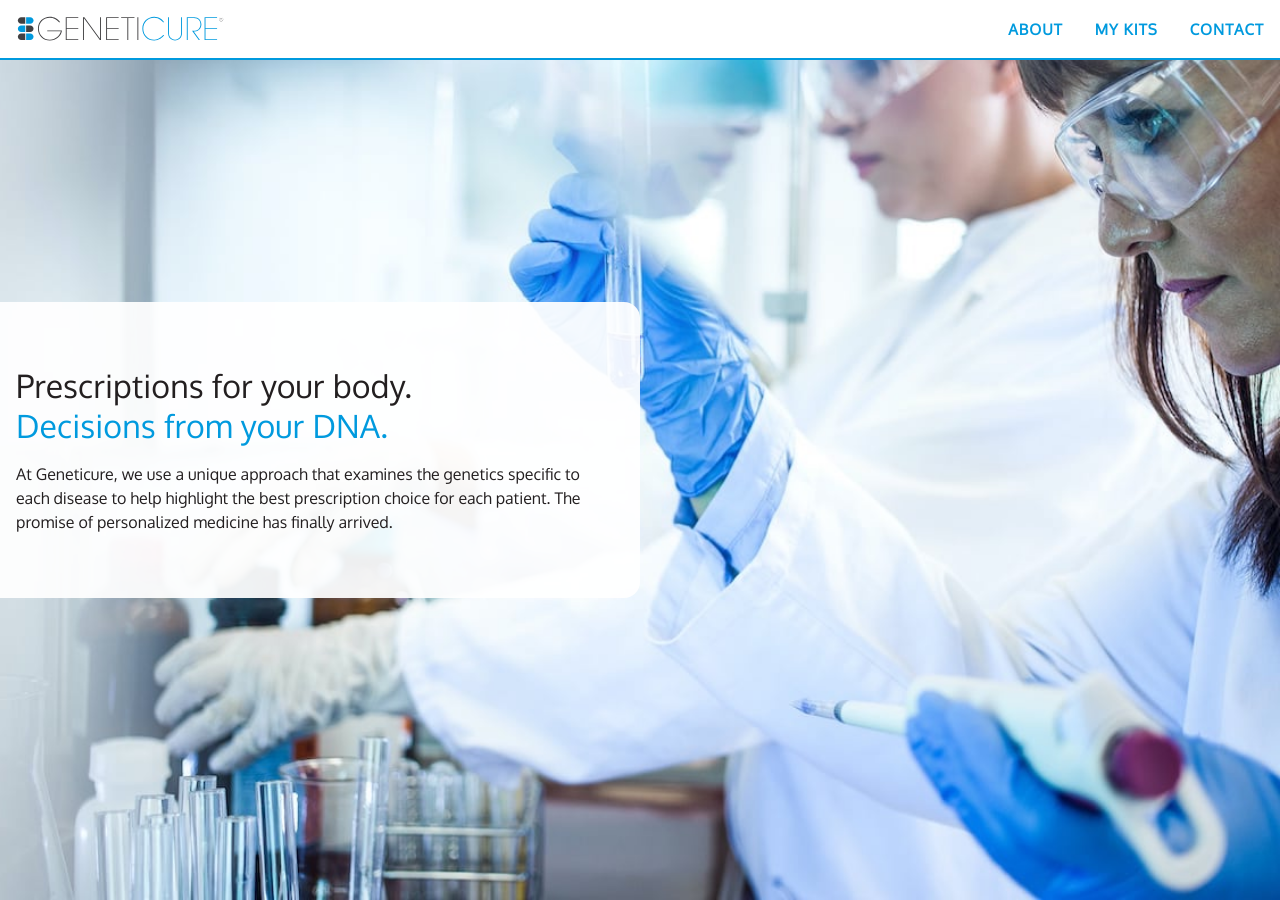
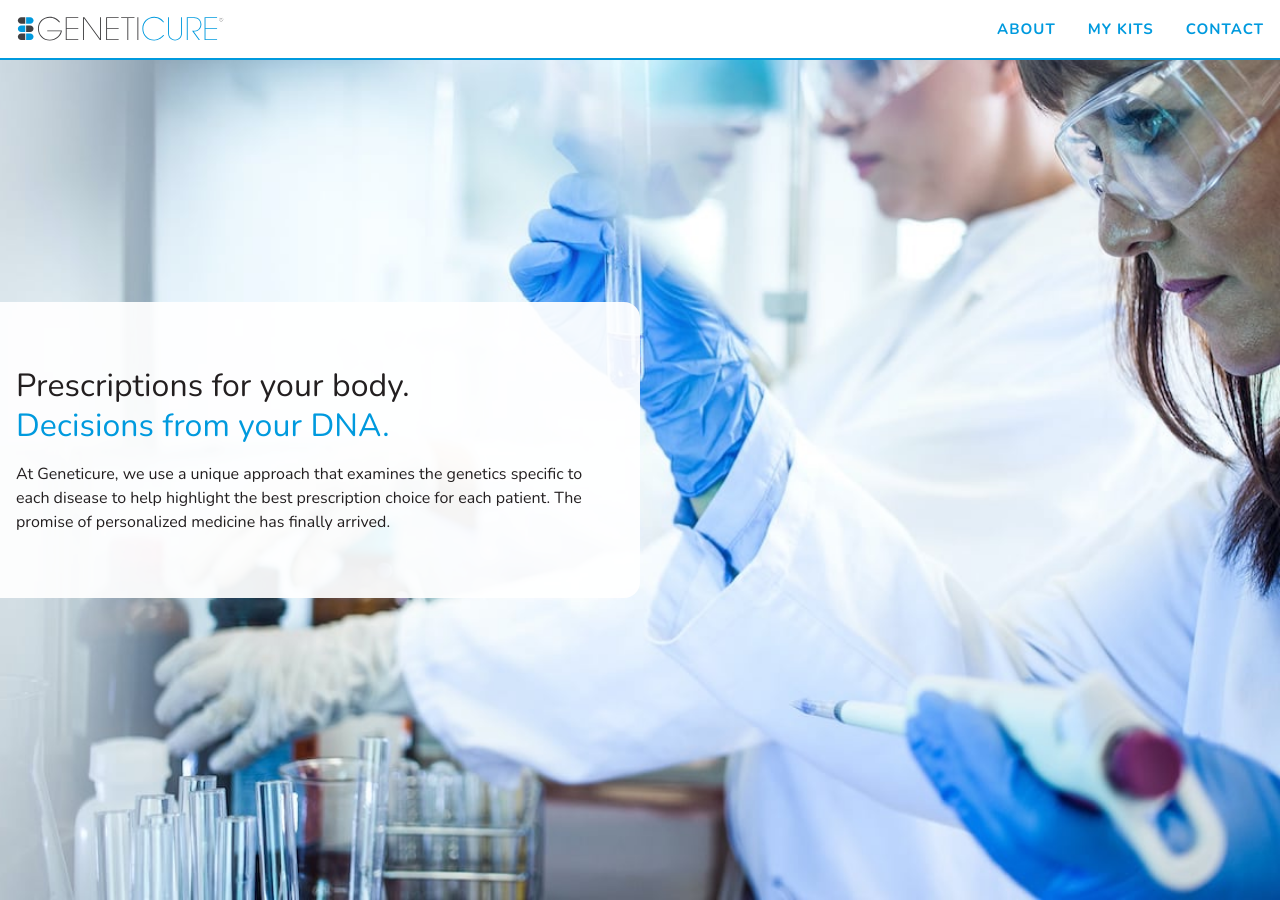
Before and after one commit to RobertAKARobin/geneticure-jekyll, a Jekyll site: the page built from index.md, in a window 1280 px wide and 900 px high. Built offline with Jekyll 4.4.1, drawn with Linux system fonts in a browser that asks for light colours.

Commit message:
Add nunito

```diff
--- a/_layouts/base.html
+++ b/_layouts/base.html
@@ -4,15 +4,16 @@
 		<meta charset="utf-8">
 		<meta name="viewport" content="width=device-width, initial-scale=1">
 		<meta name="description" content="{{ site.description }}">
+		<title>{{ page.title }}</title>
 		<link rel="shortcut icon" href="/favicon.ico" >
-		<link rel="stylesheet" href="/assets/css/main.css">
-		<title>{{ page.title }}</title>
 		{% if jekyll.environment == 'development' %}
 			<link rel="stylesheet" href="/assets/css/mat-icons.css" />
+			<link rel="stylesheet" href="/assets/css/localfonts.css" />
 		{% else %}
-			<link href="https://fonts.googleapis.com/css?family=Oxygen:300,400" rel="stylesheet">
+			<link href="https://fonts.googleapis.com/css?family=Nunito:400,700" rel="stylesheet">
 			<link href="https://fonts.googleapis.com/icon?family=Material+Icons" rel="stylesheet">
 		{% endif %}
+		<link rel="stylesheet" href="/assets/css/main.css">
 	</head>
 	<body class="body">
 		<nav class="nav nav--fixed">
--- a/_sass/_vars.scss
+++ b/_sass/_vars.scss
@@ -71,8 +71,9 @@ $font-color--lowlight--sink: $color--lowlight--sink;
 $font-color--on-dark: #FFFFFF;
 $font-color--warning: $color--error;
 
-$font-family--body: Oxygen, sans-serif;
+$font-family--body: 'Nunito', sans-serif;
 
+$font-weight--normal: 400;
 $font-weight--strong: 700;
 
 $margin--main: 1rem;
--- /dev/null
+++ b/assets/css/localfonts.scss
@@ -0,0 +1,26 @@
+---
+---
+
+@font-face {
+  font-family: 'Nunito';
+  font-weight: 400;
+  src: url('/assets/fonts/Nunito-Regular.ttf') format('truetype');
+}
+
+// @font-face {
+//   font-family: 'Localfont';
+//   font-weight: 300;
+//   src: url('/static/Nunito-Light.ttf') format('truetype');
+// }
+
+// @font-face {
+//   font-family: 'Localfont';
+//   font-weight: 100;
+//   src: url('/static/Nunito-ExtraLight.ttf') format('truetype');
+// }
+
+@font-face {
+  font-family: 'Nunito';
+  font-weight: 700;
+  src: url('/assets/fonts/Nunito-Bold.ttf') format('truetype');
+}
```
Also changed, not shown: assets/fonts/Nunito-Bold.ttf (added), assets/fonts/Nunito-ExtraLight.ttf (added), assets/fonts/Nunito-Light.ttf (added), assets/fonts/Nunito-Regular.ttf (added).
